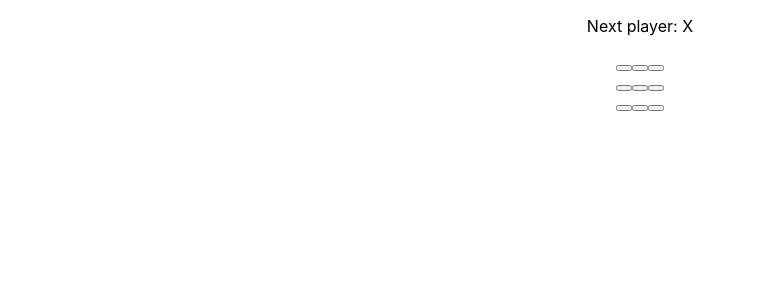
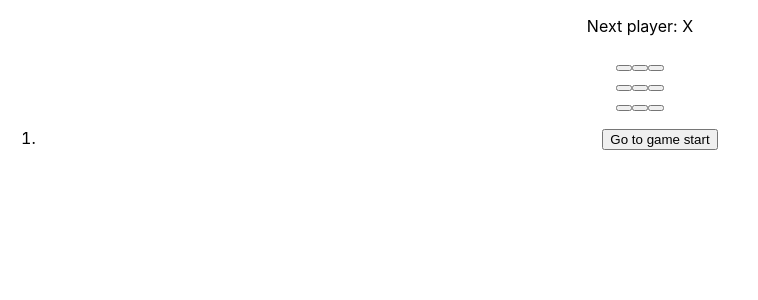
Before and after one commit to sgmikami03/NetflixClone2, a React (Create React App) app in the folder react-tutorial/: page / in a window 1280 px wide. Shown: the top 300 px of the page, without its empty margins (0-758 px from the left). Built offline with nearby package versions, Linux system fonts and the light colour scheme.

Commit message:
[add]履歴を追加する

```diff
--- a/react-tutorial/src/components/Game.tsx
+++ b/react-tutorial/src/components/Game.tsx
@@ -92,15 +92,38 @@ function Board(Props: BordProps) {
 }
 
 function Game() {
-    const [xIsNext, setXIsNext] = useState(true);
     const [history, setHistory] = useState([Array(9).fill(null)]);
-    const currentSquares = history[history.length - 1];
+    const [currentMove, setCurrentMove] = useState<number>(0);
+    const xIsNext = currentMove % 2 === 0;
+    const currentSquares = history[currentMove];
+
 
     function handlePlay(nextSquares: ValueType[]) {
-        setHistory([...history, nextSquares]);
-        setXIsNext(!xIsNext);
-        console.log(history);
+        const nextHistry = [...history.splice(0, currentMove + 1), nextSquares];
+        setHistory(nextHistry);
+        console.log(nextHistry);
+
+        setCurrentMove(nextHistry.length - 1);
+        console.log(currentMove);
     }
+
+    function jumpTo(nextMove: number) {
+        setCurrentMove(nextMove);
+    }
+
+    const moves = history.map((squares, move) => {
+        let description: string;
+        if(move > 0) {
+            description = 'Go to move #' + move;
+        }else {
+            description = "Go to game start";
+        }
+        return (
+            <li key={move}>
+                <button onClick={() => jumpTo(move)}>{description}</button>
+            </li>
+        )
+    })
 
     return (
         <div className="game">
@@ -108,7 +131,7 @@ function Game() {
                 <Board xIsNext={xIsNext} squares={currentSquares} onPlay={handlePlay} />
             </div>
             <div className='game-info'>
-                <ol>{/* todo */}</ol>
+                <ol>{moves}</ol>
             </div>
         </div>
     );
```
